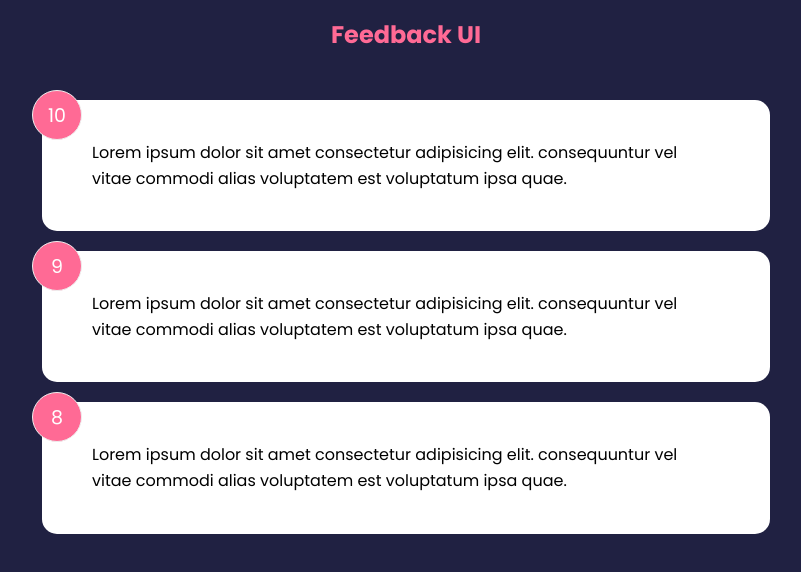
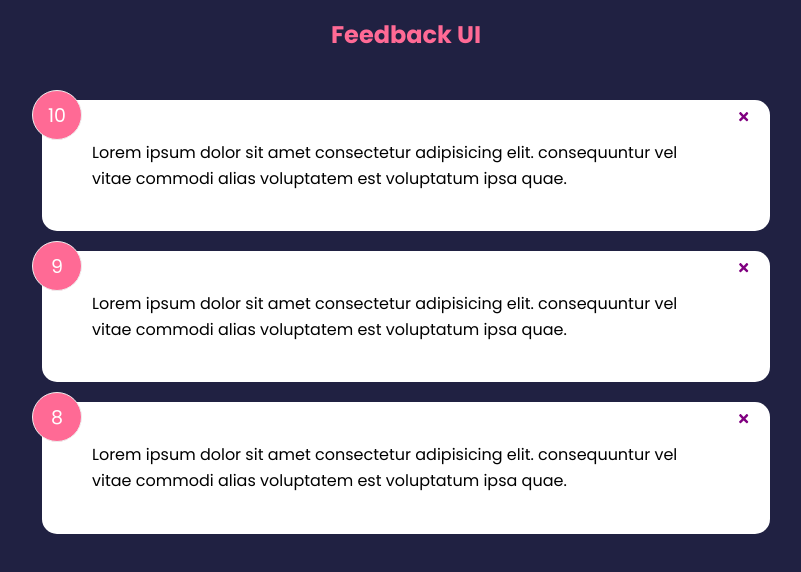
Before and after one commit to willsanchez86/feedback-app, a React (Create React App) app: page / in a window 1280 px wide. Shown: the top 572 px of the page, without its empty margins (234-1035 px from the left). Built offline with nearby package versions, Linux system fonts and the light colour scheme.

Commit message:
Delete FeedbackItem functionality

```diff
--- a/package.json
+++ b/package.json
@@ -8,6 +8,7 @@
     "@testing-library/user-event": "^13.5.0",
     "react": "^18.1.0",
     "react-dom": "^18.1.0",
+    "react-icons": "^4.3.1",
     "react-scripts": "5.0.1",
     "web-vitals": "^2.1.4"
   },
--- a/src/App.js
+++ b/src/App.js
@@ -6,11 +6,18 @@ import FeedbackData from "./data/FeedbackData";
 function App() {
     const [feedback, setFeedback] = useState(FeedbackData)
 
+    const deleteFeedback = (id) => {
+        if(window.confirm('Are you sure you want to delete?')) {
+            setFeedback(feedback.filter((item) => item.id !== id))
+        }
+
+    }
+
     return (
         <>
             <Header text="Feedback UI"/>
             <div className='container'>
-                <FeedbackList feedback={feedback} />
+                <FeedbackList feedback={feedback} handleDelete={deleteFeedback}/>
             </div>
 
         </>
--- a/src/components/FeedbackItem.jsx
+++ b/src/components/FeedbackItem.jsx
@@ -1,11 +1,15 @@
+import { FaTimes } from 'react-icons/fa'
 import PropTypes from 'prop-types'
 import Card from './shared/Card';
 
-function FeedbackItem({item}) {
+function FeedbackItem({item, handleDelete}) {
 
     return (
     <Card>
       <div className="num-display">{item.rating}</div>
+      <button onClick={() => handleDelete(item.id)}className="close">
+        <FaTimes color="purple" />
+      </button>
       <div className="text-display">
           {item.text}
       </div>
--- a/src/components/FeedbackList.jsx
+++ b/src/components/FeedbackList.jsx
@@ -1,7 +1,7 @@
 import PropTypes from 'prop-types'
 import FeedbackItem from './FeedbackItem';
 
-function FeedbackList({feedback}) {
+function FeedbackList({feedback, handleDelete}) {
     if(!feedback || feedback.length ===0) {
         return <p>No Feedback Yet</p>
     }
@@ -9,7 +9,7 @@ function FeedbackList({feedback}) {
   return (
     <div className='feedback-list'>
         {feedback.map((item) => (
-           <FeedbackItem key={item.id} item={item} />
+           <FeedbackItem key={item.id} item={item} handleDelete={handleDelete}/>
         ))}
     </div>
   )
```
Also changed, not shown: 1 other file (tests, documents, lock files or other folders).
